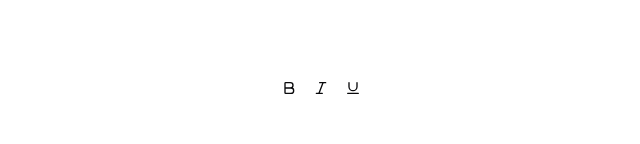
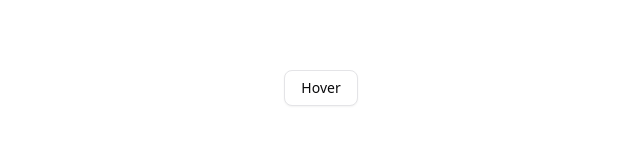
Before and after one commit to azamat-cto/react-starter, a React (Vite) app: page / in a window 1280 px wide. Shown: the part 320-464 px from the top of the page, without its empty margins (319-959 px from the left). Built offline with nearby package versions, Linux system fonts and the light colour scheme.

Commit message:
add `tooltip` component

```diff
--- a/package.json
+++ b/package.json
@@ -1,7 +1,7 @@
 {
     "name": "react-starter",
     "private": true,
-    "version": "0.0.46",
+    "version": "0.0.47",
     "type": "module",
     "scripts": {
         "dev": "vite",
@@ -35,6 +35,7 @@
         "@radix-ui/react-switch": "^1.1.3",
         "@radix-ui/react-toggle": "^1.1.2",
         "@radix-ui/react-toggle-group": "^1.1.2",
+        "@radix-ui/react-tooltip": "^1.1.8",
         "@tailwindcss/vite": "^4.0.12",
         "@tanstack/react-table": "^8.21.2",
         "class-variance-authority": "^0.7.1",
--- a/src/App.tsx
+++ b/src/App.tsx
@@ -1,23 +1,24 @@
-import { ToggleGroup, ToggleGroupItem } from "@/components/ui/toggle-group";
-import { Bold, Italic, Underline } from "lucide-react";
+import {
+    Tooltip,
+    TooltipContent,
+    TooltipProvider,
+    TooltipTrigger,
+} from "@/components/ui/tooltip";
+import { Button } from "@/components/ui/button";
 
 function App() {
     return (
         <div className="flex flex-col items-center justify-center h-svh max-w-2xl mx-auto pt-4">
-            <ToggleGroup type="multiple">
-                <ToggleGroupItem value="bold" aria-label="Toggle bold">
-                    <Bold className="h-4 w-4" />
-                </ToggleGroupItem>
-                <ToggleGroupItem value="italic" aria-label="Toggle italic">
-                    <Italic className="h-4 w-4" />
-                </ToggleGroupItem>
-                <ToggleGroupItem
-                    value="strikethrough"
-                    aria-label="Toggle strikethrough"
-                >
-                    <Underline className="h-4 w-4" />
-                </ToggleGroupItem>
-            </ToggleGroup>
+            <TooltipProvider>
+                <Tooltip>
+                    <TooltipTrigger asChild>
+                        <Button variant="outline">Hover</Button>
+                    </TooltipTrigger>
+                    <TooltipContent>
+                        <p>Add to library</p>
+                    </TooltipContent>
+                </Tooltip>
+            </TooltipProvider>
         </div>
     );
 }
--- /dev/null
+++ b/src/components/ui/tooltip.tsx
@@ -0,0 +1,59 @@
+import * as React from "react";
+import * as TooltipPrimitive from "@radix-ui/react-tooltip";
+
+import { cn } from "@/lib/utils";
+
+function TooltipProvider({
+    delayDuration = 0,
+    ...props
+}: React.ComponentProps<typeof TooltipPrimitive.Provider>) {
+    return (
+        <TooltipPrimitive.Provider
+            data-slot="tooltip-provider"
+            delayDuration={delayDuration}
+            {...props}
+        />
+    );
+}
+
+function Tooltip({
+    ...props
+}: React.ComponentProps<typeof TooltipPrimitive.Root>) {
+    return (
+        <TooltipProvider>
+            <TooltipPrimitive.Root data-slot="tooltip" {...props} />
+        </TooltipProvider>
+    );
+}
+
+function TooltipTrigger({
+    ...props
+}: React.ComponentProps<typeof TooltipPrimitive.Trigger>) {
+    return <TooltipPrimitive.Trigger data-slot="tooltip-trigger" {...props} />;
+}
+
+function TooltipContent({
+    className,
+    sideOffset = 0,
+    children,
+    ...props
+}: React.ComponentProps<typeof TooltipPrimitive.Content>) {
+    return (
+        <TooltipPrimitive.Portal>
+            <TooltipPrimitive.Content
+                data-slot="tooltip-content"
+                sideOffset={sideOffset}
+                className={cn(
+                    "bg-primary text-primary-foreground animate-in fade-in-0 zoom-in-95 data-[state=closed]:animate-out data-[state=closed]:fade-out-0 data-[state=closed]:zoom-out-95 data-[side=bottom]:slide-in-from-top-2 data-[side=left]:slide-in-from-right-2 data-[side=right]:slide-in-from-left-2 data-[side=top]:slide-in-from-bottom-2 z-50 w-fit rounded-md px-3 py-1.5 text-xs text-balance",
+                    className,
+                )}
+                {...props}
+            >
+                {children}
+                <TooltipPrimitive.Arrow className="bg-primary fill-primary z-50 size-2.5 translate-y-[calc(-50%_-_2px)] rotate-45 rounded-[2px]" />
+            </TooltipPrimitive.Content>
+        </TooltipPrimitive.Portal>
+    );
+}
+
+export { Tooltip, TooltipTrigger, TooltipContent, TooltipProvider };
```
Also changed, not shown: 1 other file (tests, documents, lock files or other folders).
